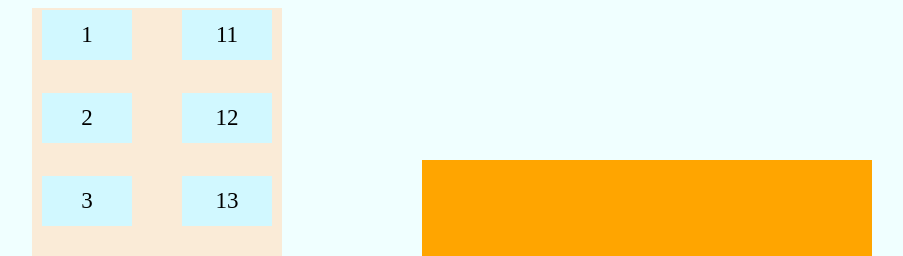
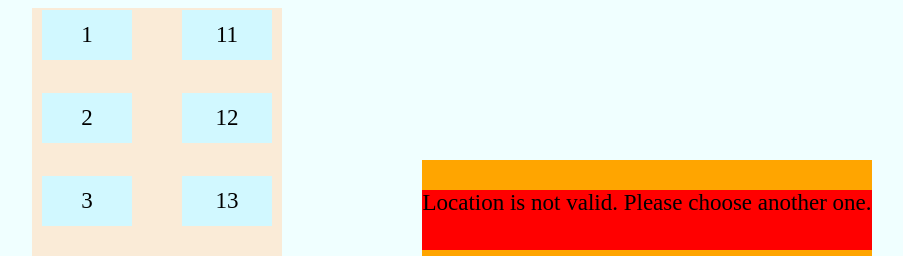
Before and after one commit to juhotuominen/TwentyGame, a plain HTML site: page index.html in a window 1280 px wide. Both pictures are taken after a click on the button "Set number". Shown: the top 256 px of the page, without its empty margins (26-929 px from the left). Drawn offline with Linux system fonts and the light colour scheme.

Commit message:
change alerts to on site texts

```diff
--- a/index.html
+++ b/index.html
@@ -33,7 +33,8 @@
 
     </div>
     <div class="center">
-        <div id="randomnumber" draggable="true">0</div>
+        <div id="text">abc</div>
+        <div id="randomnumber">0</div>
         <input type="text" style="font-size: 20px;" id="location" placeholder="Numbers location">
         <button class="setButton" id="setButton">Set number</button>
     </div>
--- a/main.js
+++ b/main.js
@@ -9,9 +9,13 @@ function setNumber() {
   var number = document.getElementById("randomnumber").innerHTML;
   var loc = document.getElementById("location").value;
   var box = document.getElementById("box" + loc);
+  var textDiv = document.getElementById("text");
+
+
 
   if (checkArray(playedNumbers, loc)) {
     playedNumbers[loc] = number;
+    textDiv.style.display = "none";
     box.innerHTML = number;
     box.className = "set";
     if (arrayInIncreasingOrder(playedNumbers)) {
@@ -21,7 +25,8 @@ function setNumber() {
       box.className = "lost";
     }
   } else {
-    alert("Location is not valid. Please choose another.");
+    document.getElementById("text").innerHTML = "Location is not valid. Please choose another one.";
+    textDiv.style.display = "block";
     document.getElementById("location").value = "";
 
   }
@@ -51,5 +56,4 @@ function checkArray(playedNumbers, location){
       return false;
     }
   }
-  alert("Location is not in given limits!")
 }
--- a/styles.css
+++ b/styles.css
@@ -44,7 +44,14 @@ body{
     line-height: 150px;
     font-size: 50px;
 }
-
+#text{
+    background-color: red;
+    height: 60px;
+    margin-top: 30px;
+    text-align: center;
+    font-size: 23px;
+    display: none;
+}
 .setButton{
     position: absolute;
     left: 42%;
```
